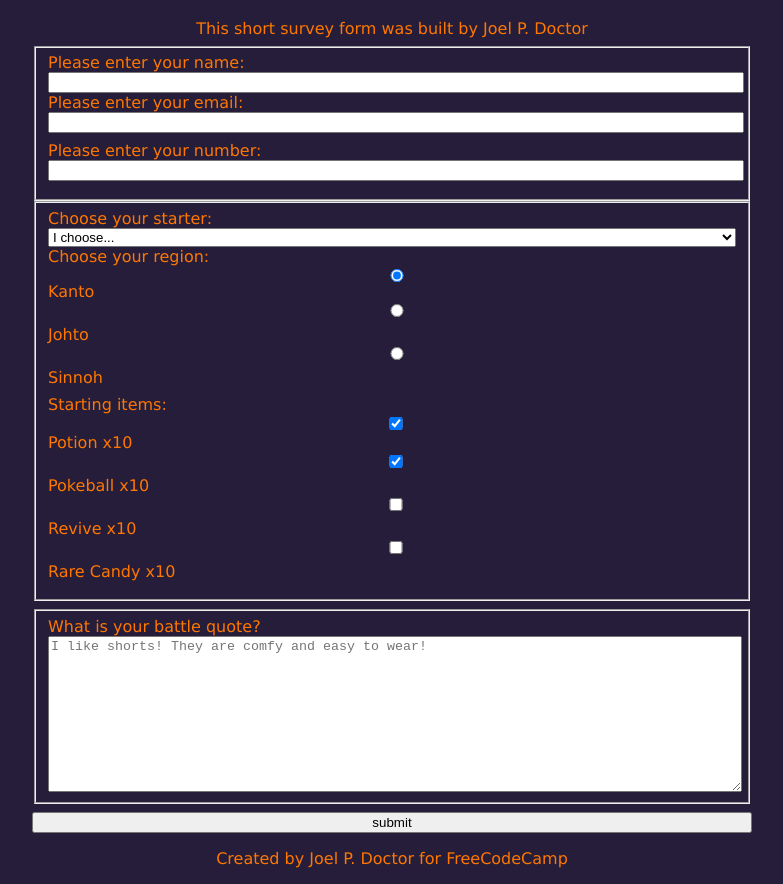
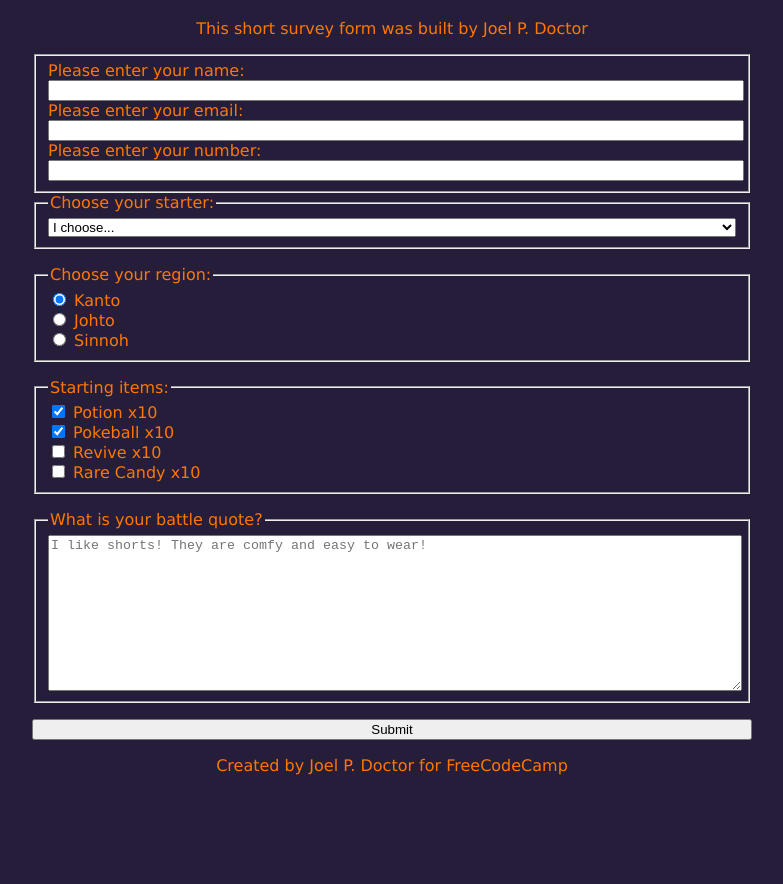
Before and after one commit to kingwell47/fcc-survey-form, a website: page index.html in a window 1280 px wide. Shown: the part 62-946 px from the top of the page, without its empty margins (248-1031 px from the left). After the commit the page ends 853 px from the top, so only its background shows below. Drawn offline with Linux system fonts and the light colour scheme.

Commit message:
some more style and layout adjustments

```diff
--- a/index.html
+++ b/index.html
@@ -29,35 +29,47 @@
           </label>
         </fieldset>
         <fieldset>
-          <label for="starter" id="starter-label">
-            Choose your starter:
+          <legend>Choose your starter:</legend>
           <select name="starter" id="dropdown">
             <option value="">I choose...</option>
             <option value="fire">Charmander</option>
             <option value="water">Squirtle</option>
             <option value="grass">Bulbasaur</option>
           </select>
+        </fieldset>
+        <fieldset id="region">
+          <legend>Choose your region:</legend>
+          <label for="region">
+            <input type="radio" name="region" id="kanto" checked /> Kanto
           </label>
-          <label for="region" id="region-label">
-            Choose your region:
-            <input type="radio" name="region" id="kanto" checked /> Kanto
+          <label for="region">
             <input type="radio" name="region" id="johto" /> Johto
+          </label>
+          <label for="region">
             <input type="radio" name="region" id="sinnoh" /> Sinnoh
           </label>
-          <label for="items" id="items-label">
-            Starting items:
+        </fieldset>
+        <fieldset>
+          <legend>Starting items:</legend>
+          <label for="items">
             <input type="checkbox" name="items" value="potion" checked /> Potion
             x10
+          </label>
+          <label for="items"> </label>
+          <label for="items">
             <input type="checkbox" name="items" value="pokeball" checked />
             Pokeball x10
+          </label>
+          <label for="items">
             <input type="checkbox" name="items" value="revive" /> Revive x10
+          </label>
+          <label for="items">
             <input type="checkbox" name="items" value="rare-candy" /> Rare Candy
             x10
           </label>
         </fieldset>
         <fieldset>
-          <label for="battle-quote">
-            What is your battle quote?
+          <legend>What is your battle quote?</legend>
           <textarea
             name=""
             id=""
@@ -65,9 +77,8 @@
             rows="10"
             placeholder="I like shorts! They are comfy and easy to wear!"
           ></textarea>
-          </label>
         </fieldset>
-        <input type="submit" value="submit" id="submit" />
+        <input type="submit" value="Submit" id="submit" />
       </form>
     </main>
   </body>
--- a/styles.css
+++ b/styles.css
@@ -34,10 +34,11 @@ input, select, textarea {
     width: 100%;
 }
 
-* + * {
-    margin-bottom: 0.5rem;
+input[type="radio"], input[type="checkbox"] {
+    width: unset;
+    display: inline;
 }
 
-/* label {
-    padding: 0.5rem;
-} */
+fieldset + * {
+    margin-bottom: 1rem;
+}
```
Lines whose indentation alone changed are shown as unchanged.
